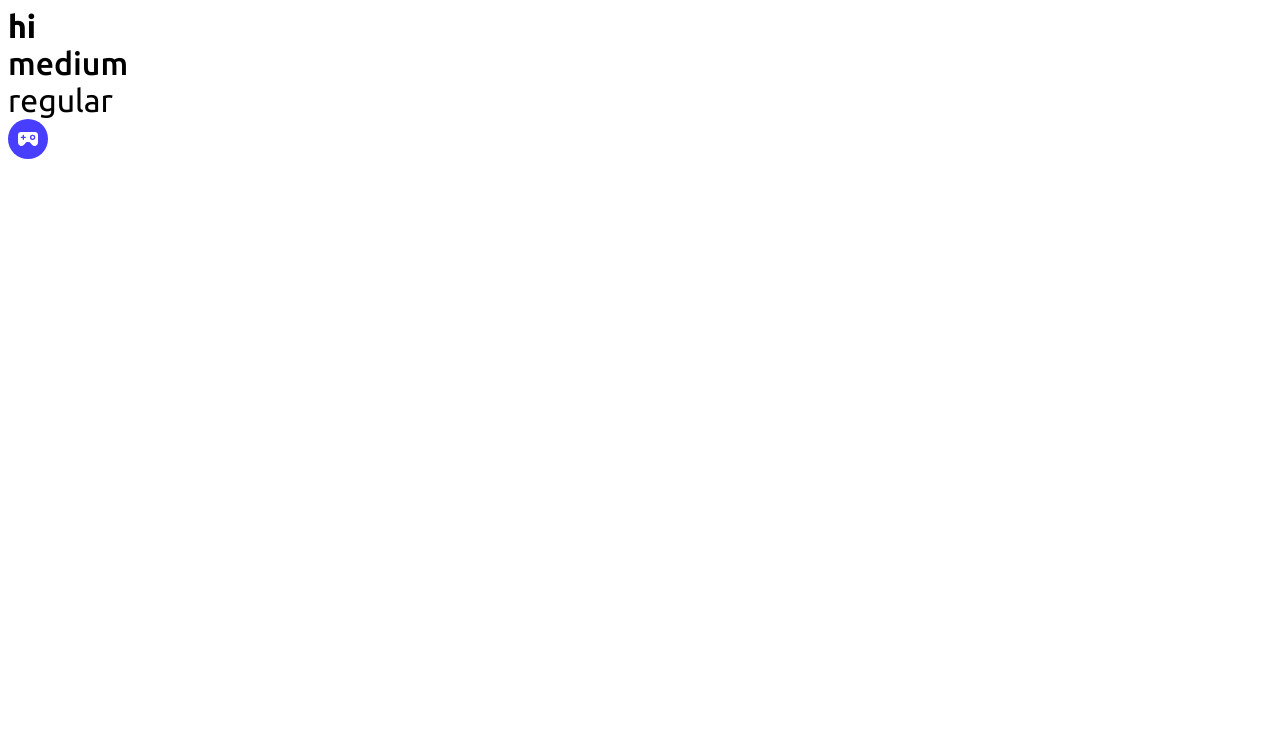
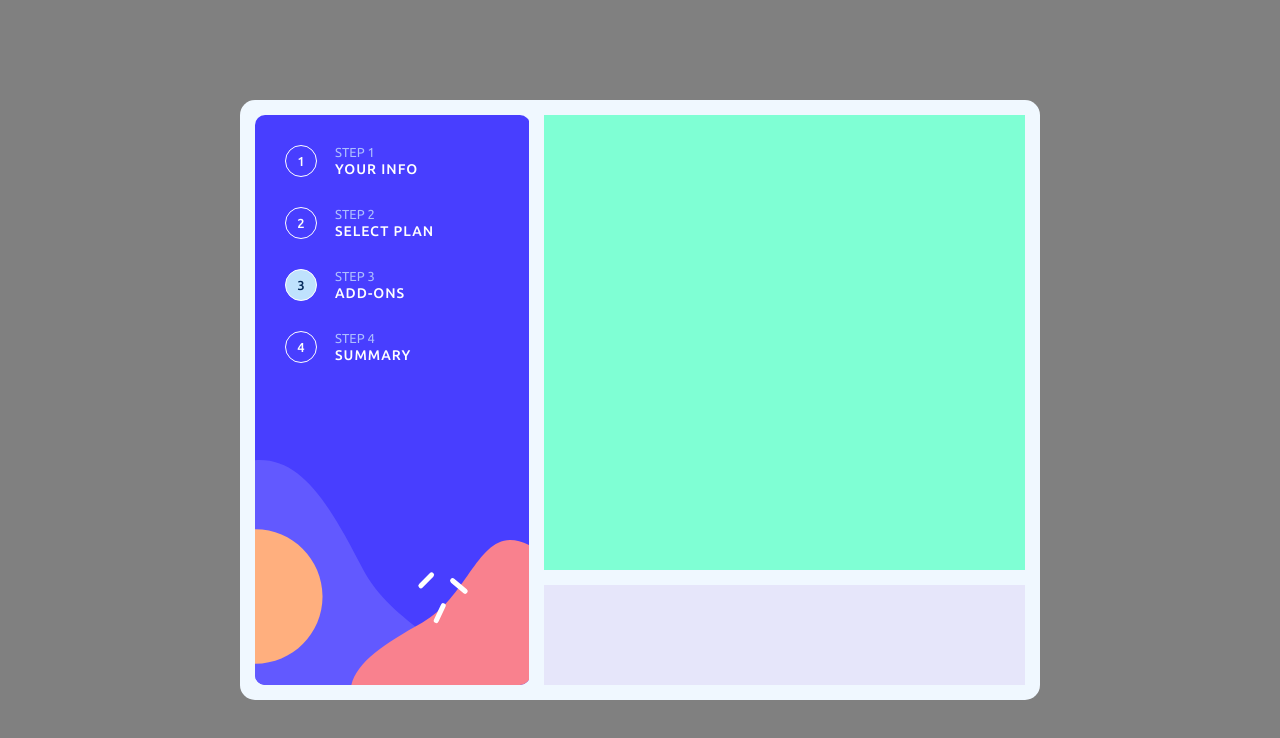
Before and after one commit to madosy/multi-step-form, a website built with webpack: page src/template.html in a window 1280 px wide. Built offline with nearby package versions, Linux system fonts and the light colour scheme.

Commit message:
side bar visual components added

```diff
--- a/src/index.js
+++ b/src/index.js
@@ -1,6 +1,3 @@
-import image from "./images/icon-pro.svg";
-import "./style.scss";
+import "./index.scss";
 
-const myImage = document.createElement("img");
-myImage.src = image;
-document.body.appendChild(myImage);
+import stepPanelDisplayController from "./step-panel-components/displayController";
--- /dev/null
+++ b/src/index.scss
@@ -0,0 +1,53 @@
+html {
+  height: 100%;
+}
+
+body {
+  background-color: gray;
+
+  min-height: -moz-available;
+  min-height: -webkit-fill-available;
+  min-height: fill-available;
+
+  display: grid;
+  place-content: center;
+}
+
+.container {
+  box-sizing: border-box;
+  width: 800px;
+  height: 600px;
+  padding: 15px;
+  border-radius: 15px;
+  background-color: aliceblue;
+
+  display: grid;
+  grid-template-columns: 274px 1fr;
+  grid-template-rows: 1fr 100px;
+  gap: 15px;
+
+  .side-bar {
+    grid-column: 1 / 2;
+    grid-row: 1 / 3;
+  }
+
+  .content-panel {
+    background-color: aquamarine;
+    grid-column: 2 / 3;
+    grid-row: 1 / 2;
+  }
+
+  .navigation-panel {
+    background-color: lavender;
+    grid-column: 2 / 3;
+    grid-row: 2 / 3;
+  }
+}
+
+.content {
+  display: none;
+
+  &.active {
+    display: block;
+  }
+}
--- /dev/null
+++ b/src/info-page/info.js
@@ -0,0 +1,6 @@
+const contentFrame = document.querySelector(".content-panel");
+
+const header = document.createElement("Personal info");
+header.textContent = "Personal info";
+
+contentFrame.appendChild(header);
--- a/src/style.scss
+++ b/src/myfont.scss
@@ -18,17 +18,3 @@
   font-weight: 900;
   font-style: normal;
 }
-
-body {
-  font-family: "MyFont";
-  font-size: 2rem;
-  .bold {
-    font-weight: 900;
-  }
-  .medium {
-    font-weight: 600;
-  }
-  .regular {
-    font-weight: 300;
-  }
-}
--- /dev/null
+++ b/src/step-panel-components/displayController.js
@@ -0,0 +1,38 @@
+import "./progressPanel_style.scss";
+
+const stepPanelDisplayController = (() => {
+  const stepList = [
+    { step: 1, title: "Your Info" },
+    { step: 2, title: "Select Plan" },
+    { step: 3, title: "Add-Ons" },
+    { step: 4, title: "Summary" },
+  ];
+  stepList.forEach(renderStep);
+  document.querySelector('div[data-id="3"] > .icon').classList.add("filled"); //delete me later
+
+  function renderStep({ step, title }) {
+    const circleIconWithNum = document.createElement("div");
+    circleIconWithNum.classList.add("icon");
+    circleIconWithNum.innerText = step;
+
+    const subtitle = document.createElement("div");
+    subtitle.classList.add("subtitle");
+    subtitle.innerText = `step ${step}`;
+
+    const stepTitle = document.createElement("div");
+    stepTitle.classList.add("step-title");
+    stepTitle.innerText = title;
+
+    const stepContainer = document.createElement("div");
+    stepContainer.classList.add("step-container");
+    stepContainer.dataset.id = step; //assign identifier
+    stepContainer.appendChild(circleIconWithNum);
+    stepContainer.appendChild(subtitle);
+    stepContainer.appendChild(stepTitle);
+
+    const sideBar = document.querySelector(".side-bar");
+    sideBar.appendChild(stepContainer);
+  }
+})();
+
+export default { stepPanelDisplayController };
--- /dev/null
+++ b/src/step-panel-components/progressPanel_style.scss
@@ -0,0 +1,65 @@
+@import url("../myfont.scss");
+
+.side-bar {
+  background-image: url(./bg-sidebar-desktop.svg);
+  background-repeat: no-repeat;
+  background-size: cover;
+  padding: 30px;
+
+  display: flex;
+  flex-direction: column;
+  gap: 30px;
+}
+
+.step-container {
+  display: grid;
+  grid-template-columns: 30px 1fr;
+  grid-template-rows: 1fr 1fr;
+  column-gap: 20px;
+  //   margin-bottom: 30px;
+
+  .icon {
+    grid-column: span 1;
+    grid-row: span 2;
+
+    display: flex;
+    align-items: center;
+    justify-content: center;
+
+    width: 30px;
+    height: 30px;
+    border: 1px solid white;
+    border-radius: 30px;
+
+    font-family: "MyFont";
+    font-weight: 600;
+    color: white;
+    font-size: 13px;
+
+    &.filled {
+      background-color: hsl(206, 94%, 87%);
+      color: hsl(213, 96%, 18%);
+    }
+  }
+
+  .subtitle {
+    align-self: flex-start;
+
+    text-transform: uppercase;
+    font-family: "MyFont";
+    font-weight: 300;
+    color: hsl(228, 100%, 84%);
+    font-size: 13px;
+  }
+
+  .step-title {
+    align-self: flex-end;
+
+    font-family: "MyFont";
+    text-transform: uppercase;
+    font-weight: 600;
+    color: hsl(0, 0%, 100%);
+    letter-spacing: 1px;
+    font-size: 14px;
+  }
+}
--- a/src/template.html
+++ b/src/template.html
@@ -7,8 +7,45 @@
     <title>Multi-Step Form Demo</title>
 </head>
 <body>
-    <div class="bold">hi</div>
-    <div class="medium">medium</div>
-    <div class="regular">regular</div>
+    <div class="container">
+        <div class="side-bar"></div>
+        <div class="content-panel">
+            <div class="personal-info content">
+                <h1>Personal info</h1>
+                <p class="description">Please provide your name, email address, and phone number.</p>
+                <form name="personal-info" action="">
+                    <label for="name">
+                        Name
+                        <input id="name" type="text">
+                    </label>
+                    <label for="email">
+                        Email Address
+                        <input type="email" name="email" id="email">
+                    </label>
+                    <label for="phone">
+                        Phone number
+                        <input type="tel" name="phone" id="phone">
+                    </label>
+                </form>
+            </div>
+            <div class="select-plan content">
+                <h1>Select your plan</h1>
+                <p class="description">You have the option of monthly or yearly billing.</p>
+                <div class="plan-module"></div>
+            </div>
+            <div class="add-ons content">
+                <h1>Pick add-ons</h1>
+                <p class="description">Add-ons help enhance your gaming experience.</p>
+                <div class="addon-module"></div>
+            </div>
+            <div class="summary content">
+                <h1>Finishing up</h1>
+                <p class="description">Double-check everything looks OK before confirming.</p>
+                <div class="summary-module"></div>
+            </div>
+        </div>
+        <div class="navigation-panel"></div>
+    </div>
+
 </body>
 </html>
--- a/webpack.config.js
+++ b/webpack.config.js
@@ -32,7 +32,7 @@ module.exports = {
         test: /\.(woff|woff2|eot|ttf|otf)$/i,
         type: "asset/resource",
         generator: {
-          filename: "fonts/[name][ext]",
+          filename: "assets/fonts/[name][ext][query]",
         },
       },
     ],
```
Also changed, not shown: src/step-panel-components/bg-sidebar-desktop.svg (renamed from src/images/bg-sidebar-desktop.svg), src/step-panel-components/bg-sidebar-mobile.svg (renamed from src/images/bg-sidebar-mobile.svg), src/userProgressModule.js (added).
